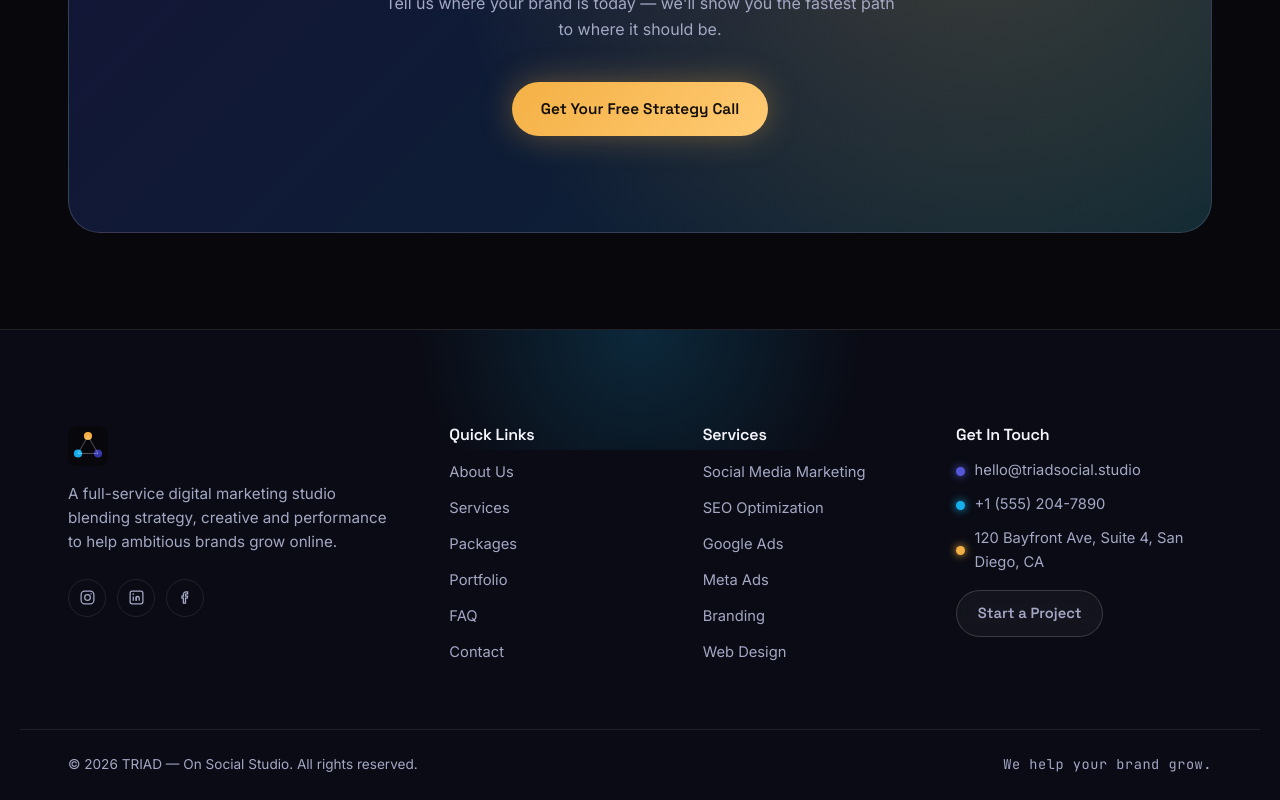
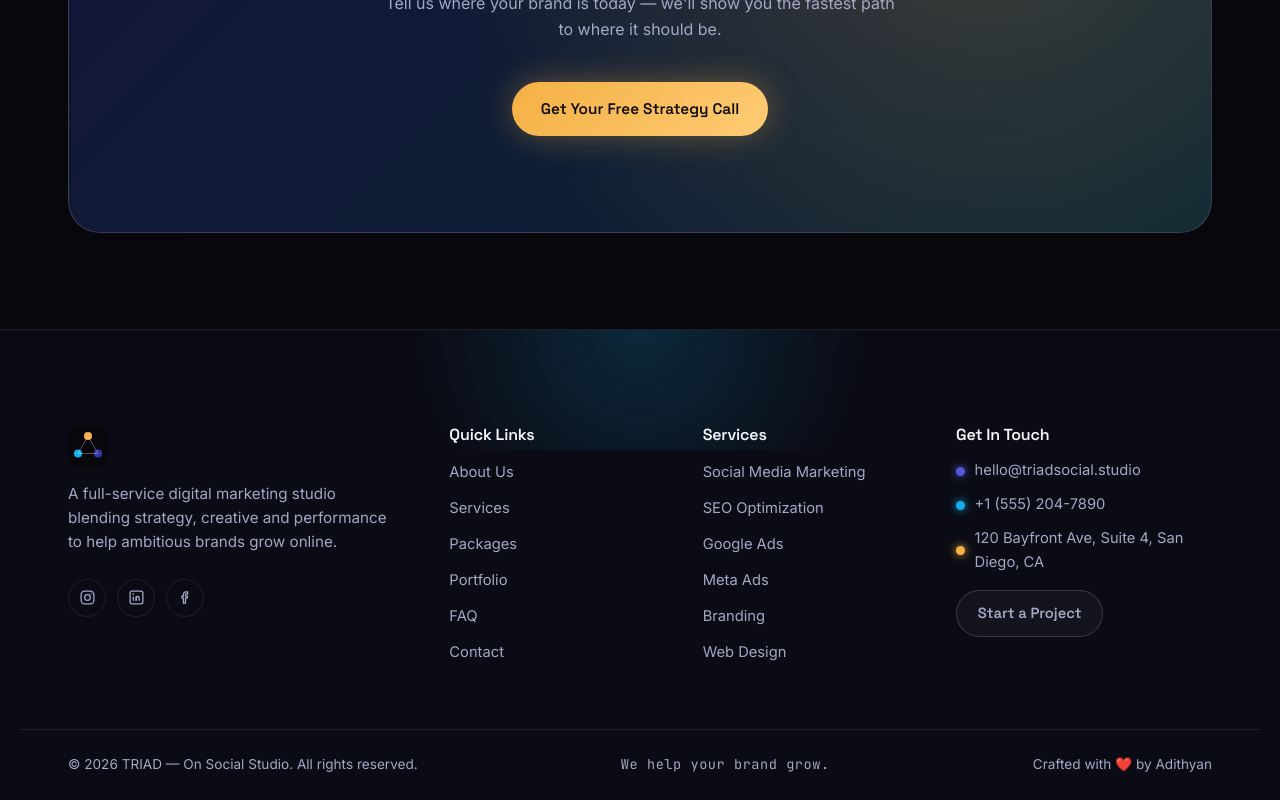
Before and after one commit to Appu1438/Triad-On-Social-Studio, a React (Vite) app: page / in a window 1280 px wide. Shown: the part 4418-5218 px from the top of the page. Built offline with nearby package versions, Linux system fonts and the light colour scheme.

Commit message:
fix : footer text

```diff
--- a/src/components/footer/Footer.jsx
+++ b/src/components/footer/Footer.jsx
@@ -73,9 +73,9 @@ export default function Footer() {
           </p>
           <div className="footer-socials">
             {SOCIALS.map((s) => (
-                <a href={s.href} target="_blank" rel="noopener noreferrer" aria-label={s.label}>
-                  {s.icon}
-                </a>
+              <a href={s.href} target="_blank" rel="noopener noreferrer" aria-label={s.label}>
+                {s.icon}
+              </a>
             ))}
           </div>
         </div>
@@ -122,8 +122,23 @@ export default function Footer() {
       </div>
 
       <div className="container footer-bottom">
-        <p>&copy; {year} TRIAD — On Social Studio. All rights reserved.</p>
-        <p className="footer-tagline">We help your brand grow.</p>
+        <div className="footer-bottom-left">
+          <p>
+            © {year} TRIAD — On Social Studio. All rights reserved.
+          </p>
+        </div>
+
+        <div className="footer-bottom-center">
+          <p className="footer-tagline">
+            We help your brand grow.
+          </p>
+        </div>
+
+        <div className="footer-bottom-right">
+          <p>
+            Crafted with ❤️ by Adithyan
+          </p>
+        </div>
       </div>
     </footer>
   )
```
